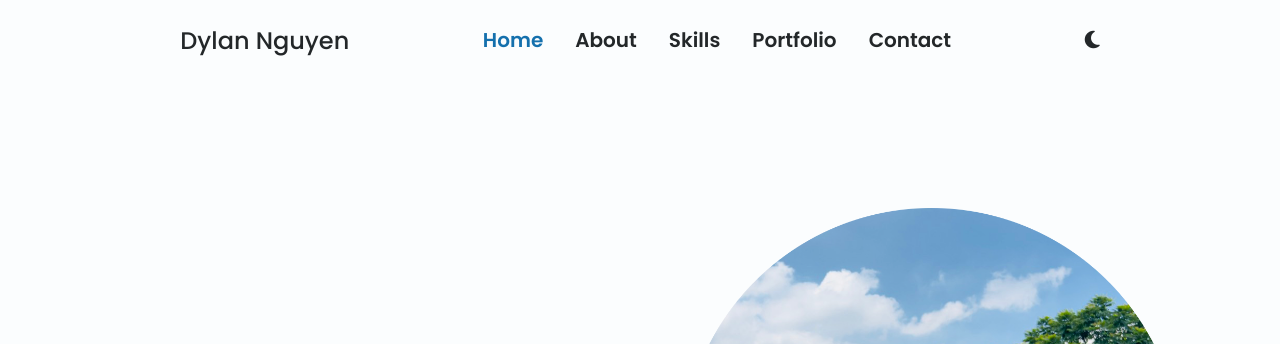
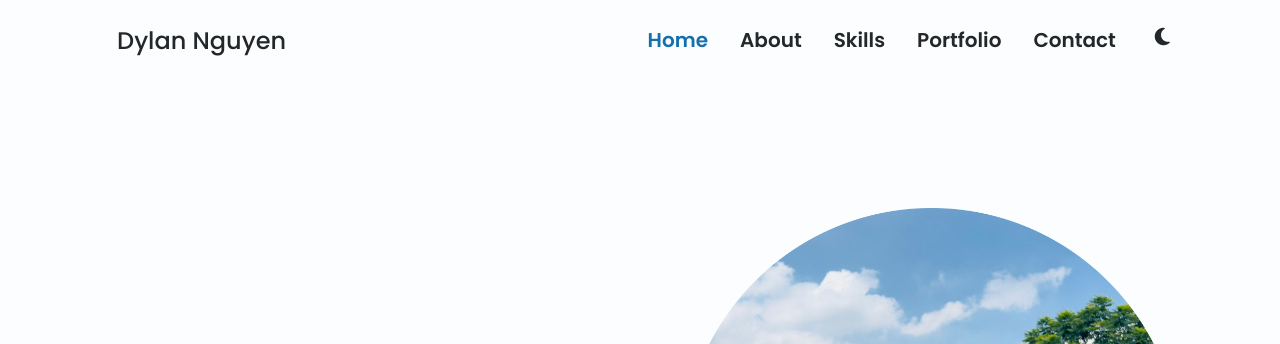
Before and after one commit to DylanNguyen2111/My_Portfolio, a plain HTML site: page index.html in a window 1280 px wide. Shown: the top 344 px of the page. Drawn offline with nearby package versions, Linux system fonts and the light colour scheme.

Commit message:
css changed

```diff
--- a/css/styles.css
+++ b/css/styles.css
@@ -178,7 +178,7 @@ img {
 }
 
 .header .nav {
-  max-width: 968px;
+  max-width: 90%;
   height: var(--header-height);
   display: flex;
   align-items: center;
@@ -201,6 +201,10 @@ img {
 
 .header .nav-logo:hover, .header .nav-toggle:hover {
   color: var(--first-color);
+}
+
+.header .nav-logo:hover{
+  text-decoration: underline;
 }
 
 .header .nav-toggle {
@@ -229,6 +233,7 @@ img {
 
 .header .nav-link:hover {
   color: var(--first-color);
+  text-decoration: underline;
 }
 
 .header .nav-close {
@@ -242,6 +247,11 @@ img {
 
 .header .nav-close:hover {
   color: var(--first-color-alt);
+}
+
+.nav-btns {
+  margin-top: 15%;
+  margin-left: 45%
 }
 
 /* HOME */
@@ -339,6 +349,7 @@ img {
 .button:hover {
   background-color: var(--first-color-alt);
   transform: translateY(-.25rem);
+  cursor: pointer;
 }
 
 .button-icon {
--- a/index.html
+++ b/index.html
@@ -22,7 +22,6 @@
     <header class="header" id="header">
         <nav class="nav container">
             <a href="#" class="nav-logo">Dylan Nguyen</a>
-
             <div class="nav-menu" id="nav-menu">
                 <ul class="nav-list grid">
                     <li class="nav-item">
@@ -50,9 +49,7 @@
                             <i class="fas fa-envelope nav-link-icon"></i> Contact
                         </a>
                     </li>
-                </ul>
-                <i class="fas fa-times nav-close" id="nav-close"></i>
-            </div>
+                    <li>
                         <div class="nav-btns">
 
                             <!-- Theme change button -->
@@ -61,6 +58,10 @@
                             <div class="nav-toggle" id="nav-toggle">
                                 <i class="fas fa-qrcode"></i>
                             </div>
+                        </div>
+                    </li>
+                </ul>
+                <i class="fas fa-times nav-close" id="nav-close"></i>
             </div>
         </nav>
     </header>
```
Lines whose indentation alone changed are shown as unchanged.
